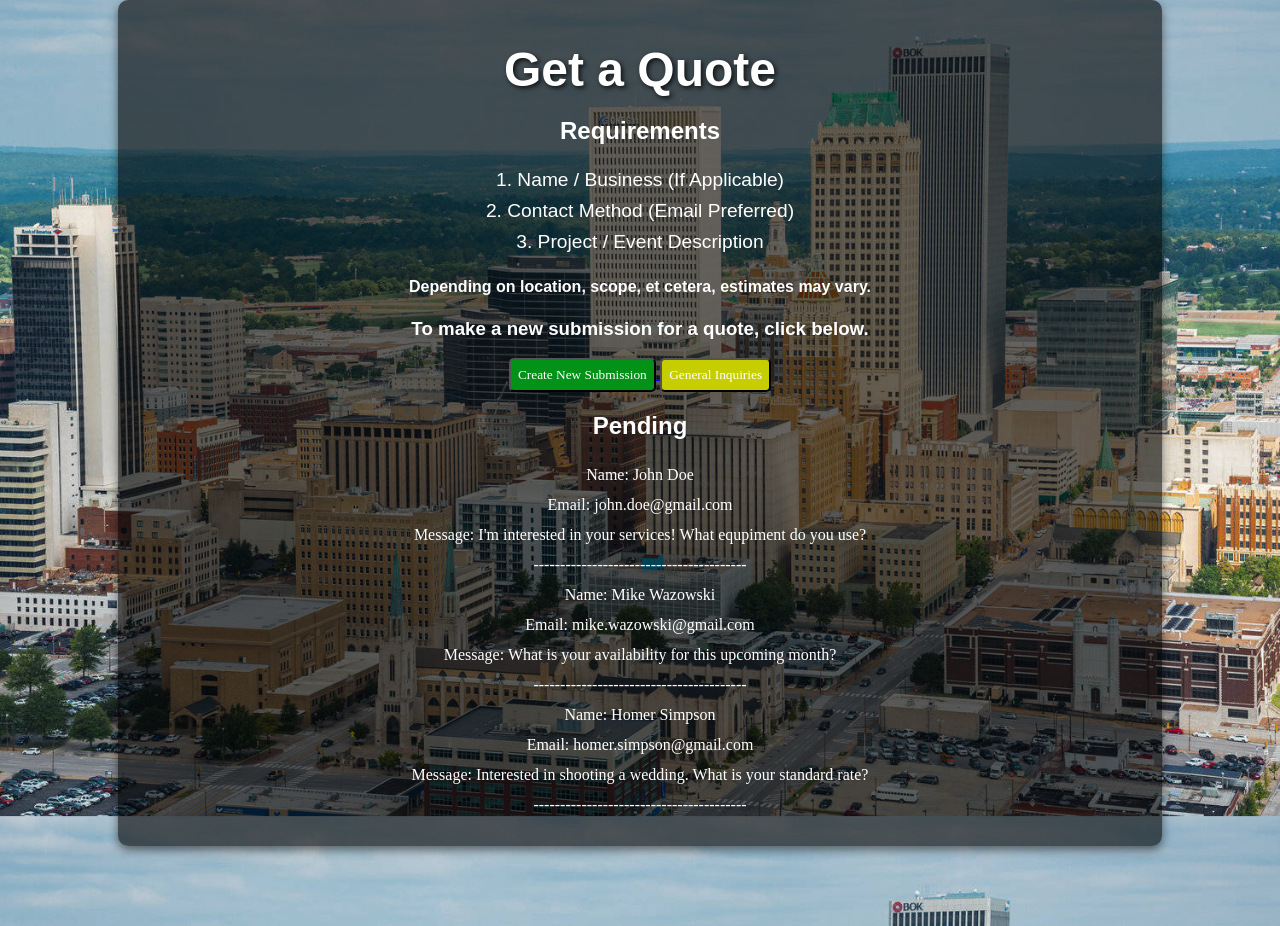
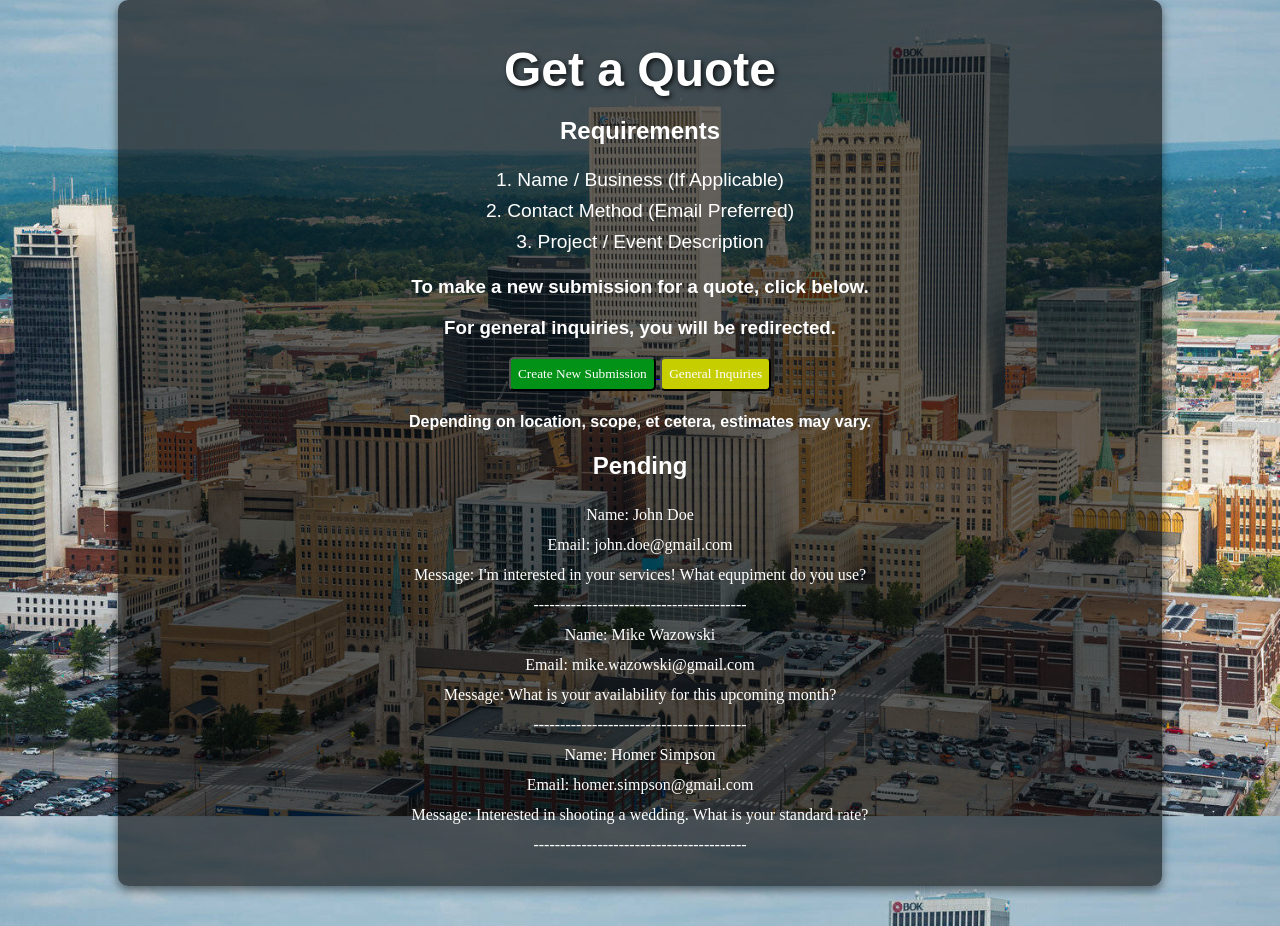
Before and after one commit to BoostedT/Ace-s-Aerial-Studio, a Flask app: page /submissions in a window 1280 px wide. Shown: the part 38-964 px from the top of the page. Run offline with Flask 3, Linux system fonts and the light colour scheme; the visitor is signed in with stand-in values (Sample User, id 1).

Commit message:
updates submissions page.

```diff
--- a/templates/submissions.html
+++ b/templates/submissions.html
@@ -8,8 +8,8 @@
     <p>2. Contact Method (Email Preferred)</p>
     <p>3. Project / Event Description</p>
 </div>
-<h4>Depending on location, scope, et cetera, estimates may vary.</h4>
 <h3>To make a new submission for a quote, click below.</h3>
+<h3>For general inquiries, you will be redirected.</h3>
 <div>
   <a href="/new-submission">
     <button class="create">Create New Submission</button>
@@ -17,6 +17,9 @@
   <a href="/contact">
     <button class="view">General Inquiries</button>
   </a>
+</div>
+<div>
+  <h4>Depending on location, scope, et cetera, estimates may vary.</h4>
 </div>
 <div>
   <h2>Pending</h2>
```
